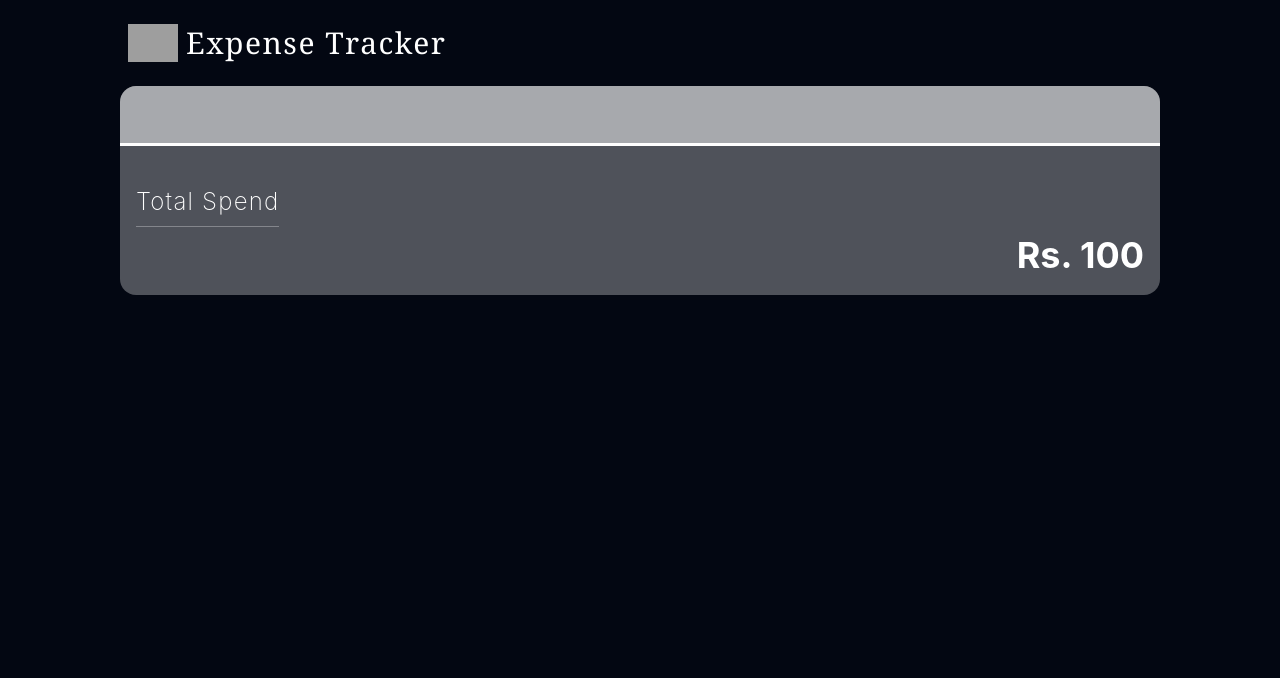
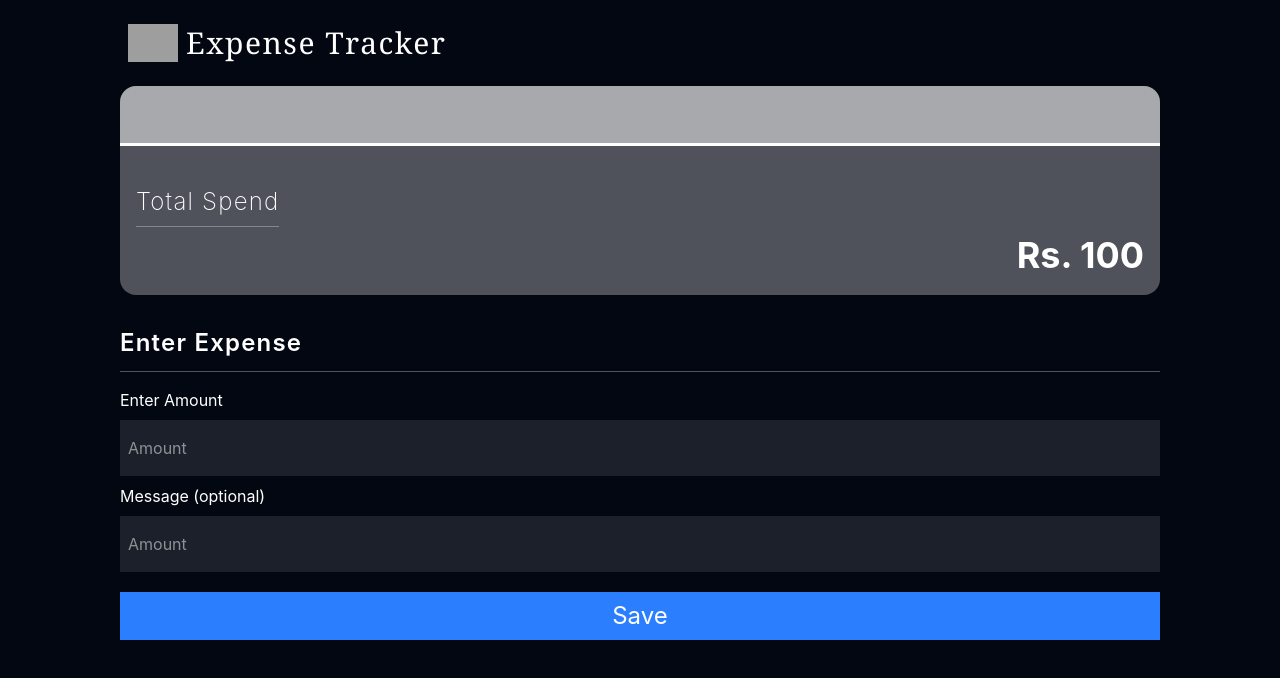
Before and after one commit to AbhirupRoy27/Expense-Tracker, a React (Vite) app in the folder Expense-Tracker-Frontend/: page / in a window 1280 px wide. Shown: the top 678 px of the page. Built offline with nearby package versions, Linux system fonts and the light colour scheme; grey boxes are pictures that could not be loaded.

Commit message:
add form to app layout

```diff
--- a/Expense-Tracker-Frontend/src/App/Layout/AppLayout.jsx
+++ b/Expense-Tracker-Frontend/src/App/Layout/AppLayout.jsx
@@ -1,4 +1,5 @@
 import AmountCard from '../components/AmountCard'
+import InputForm from '../components/InputForm'
 import TopBar from '../components/TopBar'
 
 function AppLayout() {
@@ -6,6 +7,12 @@ function AppLayout() {
     <div className="px-3 sm:px-6 md:px-10 lg:px-30 bg-gray-950 h-screen text-white">
       <TopBar />
       <AmountCard />
+      <div className="py-2">
+        <h3 className="text-2xl tracking-wider font-semibold pb-3 border-b border-white/30">
+          Enter Expense
+        </h3>
+        <InputForm />
+      </div>
     </div>
   )
 }
```
